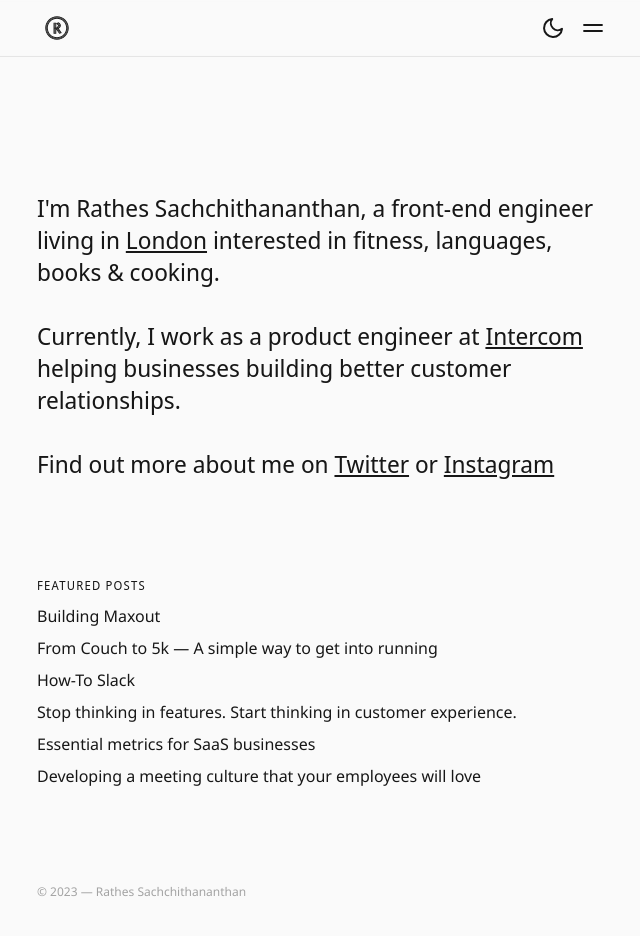
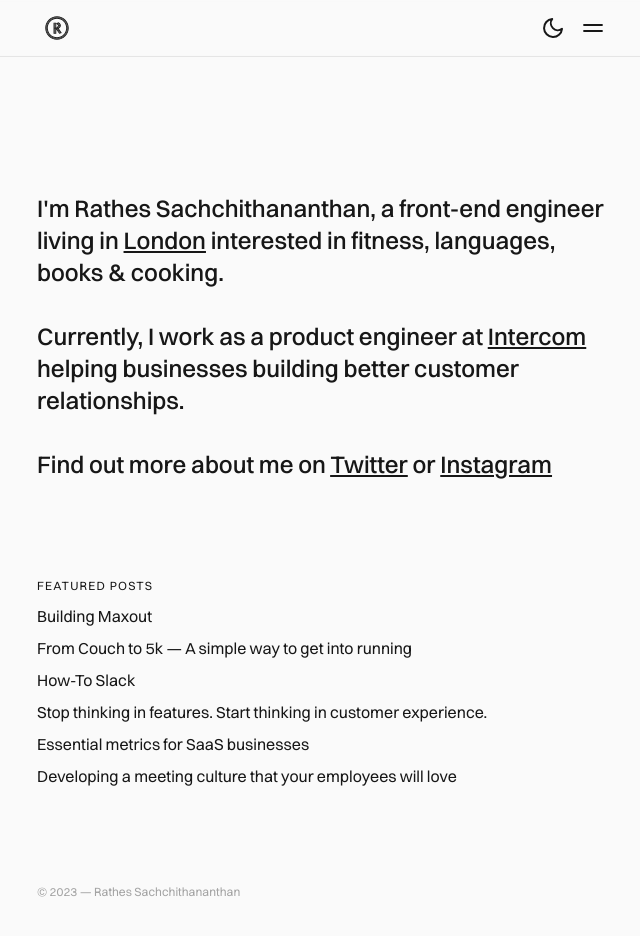
Before and after one commit to rathesDot/rathes.me, a Next.js app: page / in a window 1280 px wide. Shown: the top 936 px of the page, without its empty margins (315-955 px from the left). Built offline with nearby package versions, Linux system fonts and the light colour scheme.

Commit message:
🔧 Replace fonts

```diff
--- a/src/pages/_app.tsx
+++ b/src/pages/_app.tsx
@@ -1,26 +1,18 @@
 import type { AppProps } from "next/app"
 import Script from "next/script"
 
-import { Noto_Sans, Noto_Sans_Display } from "next/font/google"
+import localFont from "next/font/local"
 
-const notoSans = Noto_Sans({
-  weight: ["400"],
-  variable: "--font-notoSans",
-  subsets: ["latin"],
-  preload: true,
-})
-
-const notoSansDisplay = Noto_Sans_Display({
-  variable: "--font-notoDisplay",
-  subsets: ["latin"],
-  preload: true,
+const switzer = localFont({
+  src: "../assets/switzer-variable.ttf",
+  variable: "--font-switzer",
 })
 
 import "../styles/globals.css"
 
 export default function CustomApp({ Component, pageProps }: AppProps) {
   return (
-    <div className={`${notoSans.variable} ${notoSansDisplay.variable}`}>
+    <div className={`${switzer.variable}`}>
       <Script
         src="https://cdn.usefathom.com/script.js"
         data-spa="auto"
--- a/tailwind.config.js
+++ b/tailwind.config.js
@@ -13,8 +13,7 @@ module.exports = {
   theme: {
     extend: {
       fontFamily: {
-        sans: ["var(--font-notoSans)", ...fontFamily.sans],
-        sansDisplay: ["var(--font-notoDisplay)", ...fontFamily.sans],
+        sans: ["var(--font-switzer)", ...fontFamily.sans],
       },
     },
   },
```
